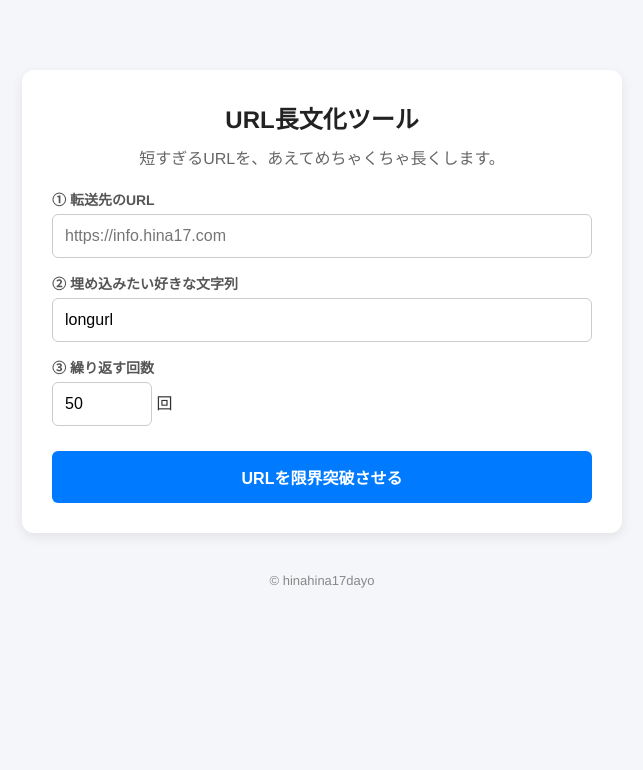
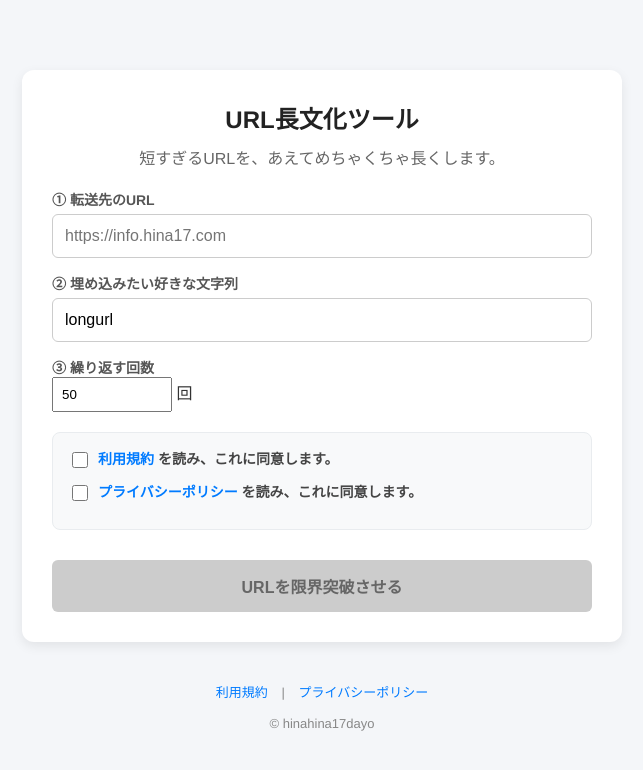
Before and after one commit to hinahina1700/url-longer, a plain HTML site: page index.html in a window 1280 px wide. Shown: the whole page, without its empty margins (318-961 px from the left). Drawn offline with Linux system fonts and the light colour scheme.

Commit message:
Update index.html

```diff
--- a/index.html
+++ b/index.html
@@ -22,7 +22,7 @@
         h2 { margin-top: 0; color: #222; text-align: center; }
         .form-group { margin-bottom: 15px; }
         label { font-weight: bold; font-size: 14px; color: #555; }
-        input {
+        input[type="text"] {
             width: 100%;
             padding: 12px;
             margin-top: 5px;
@@ -31,8 +31,41 @@
             box-sizing: border-box;
             font-size: 16px;
         }
-        input[type="number"] { width: 100px; }
+        input[type="number"] { width: 100px; padding: 8px; }
 
+        /* 同意チェックエリア */
+        .agreement-area {
+            background-color: #f8f9fa;
+            padding: 15px;
+            border-radius: 8px;
+            margin: 20px 0;
+            border: 1px solid #e9ecef;
+        }
+        .checkbox-group {
+            display: flex;
+            align-items: flex-start;
+            margin-bottom: 10px;
+            cursor: pointer;
+            font-size: 14px;
+            color: #444;
+        }
+        .checkbox-group input {
+            margin-right: 10px;
+            margin-top: 4px;
+            width: 16px;
+            height: 16px;
+            cursor: pointer;
+        }
+        .checkbox-group a {
+            color: #007bff;
+            text-decoration: none;
+            font-weight: bold;
+        }
+        .checkbox-group a:hover {
+            text-decoration: underline;
+        }
+
+        /* 生成ボタン（無効時はグレーになる） */
         .primary-btn {
             width: 100%;
             padding: 14px;
@@ -44,8 +77,14 @@
             cursor: pointer;
             font-weight: bold;
             margin-top: 10px;
+            transition: background-color 0.2s;
         }
         .primary-btn:hover { background-color: #0056b3; }
+        .primary-btn:disabled {
+            background-color: #cccccc !important;
+            color: #666666;
+            cursor: not-allowed;
+        }
 
         .copy-btn {
             width: 100%;
@@ -60,9 +99,7 @@
             margin-top: 10px;
             transition: background-color 0.2s;
         }
-        .copy-btn.success {
-            background-color: #28a745;
-        }
+        .copy-btn.success { background-color: #28a745; }
 
         #result {
             margin-top: 25px;
@@ -116,7 +153,18 @@
             <input type="number" id="repeatCount" value="50" min="1" max="500"> 回
         </div>
 
-        <button class="primary-btn" onclick="makeLongUrl()">URLを限界突破させる</button>
+        <div class="agreement-area">
+            <label class="checkbox-group">
+                <input type="checkbox" id="agreeTerms" onchange="checkAgreement()">
+                <span><a href="terms.html" target="_blank">利用規約</a> を読み、これに同意します。</span>
+            </label>
+            <label class="checkbox-group">
+                <input type="checkbox" id="agreePrivacy" onchange="checkAgreement()">
+                <span><a href="privacy.html" target="_blank">プライバシーポリシー</a> を読み、これに同意します。</span>
+            </label>
+        </div>
+
+        <button id="submitBtn" class="primary-btn" onclick="makeLongUrl()" disabled>URLを限界突破させる</button>
 
         <div id="result" style="display:none;">
             <strong>完成した長いURL：</strong>
@@ -136,11 +184,29 @@
     </div>
 
     <footer style="text-align: center; margin-top: 40px; font-size: 13px; color: #888;">
+        <a href="terms.html" style="color: #007bff; text-decoration: none;">利用規約</a>
+        <span style="margin: 0 10px;">|</span>
+        <a href="privacy.html" style="color: #007bff; text-decoration: none;">プライバシーポリシー</a>
+        <br><br>
         &copy; hinahina17dayo
     </footer>
 
     <script>
-        // --- ページ読み込み時の処理（クッション判定） ---
+        // --- チェックボックスの状態を監視する処理 ---
+        function checkAgreement() {
+            const agreeTerms = document.getElementById('agreeTerms').checked;
+            const agreePrivacy = document.getElementById('agreePrivacy').checked;
+            const submitBtn = document.getElementById('submitBtn');
+
+            // 両方にチェックが入ったらボタンを使えるようにする
+            if (agreeTerms && agreePrivacy) {
+                submitBtn.disabled = false;
+            } else {
+                submitBtn.disabled = true;
+            }
+        }
+
+        // --- ページ読み込み時の処理 ---
         window.onload = function() {
             const urlParams = new URLSearchParams(window.location.search);
             const encodedTo = urlParams.get('to');
```
